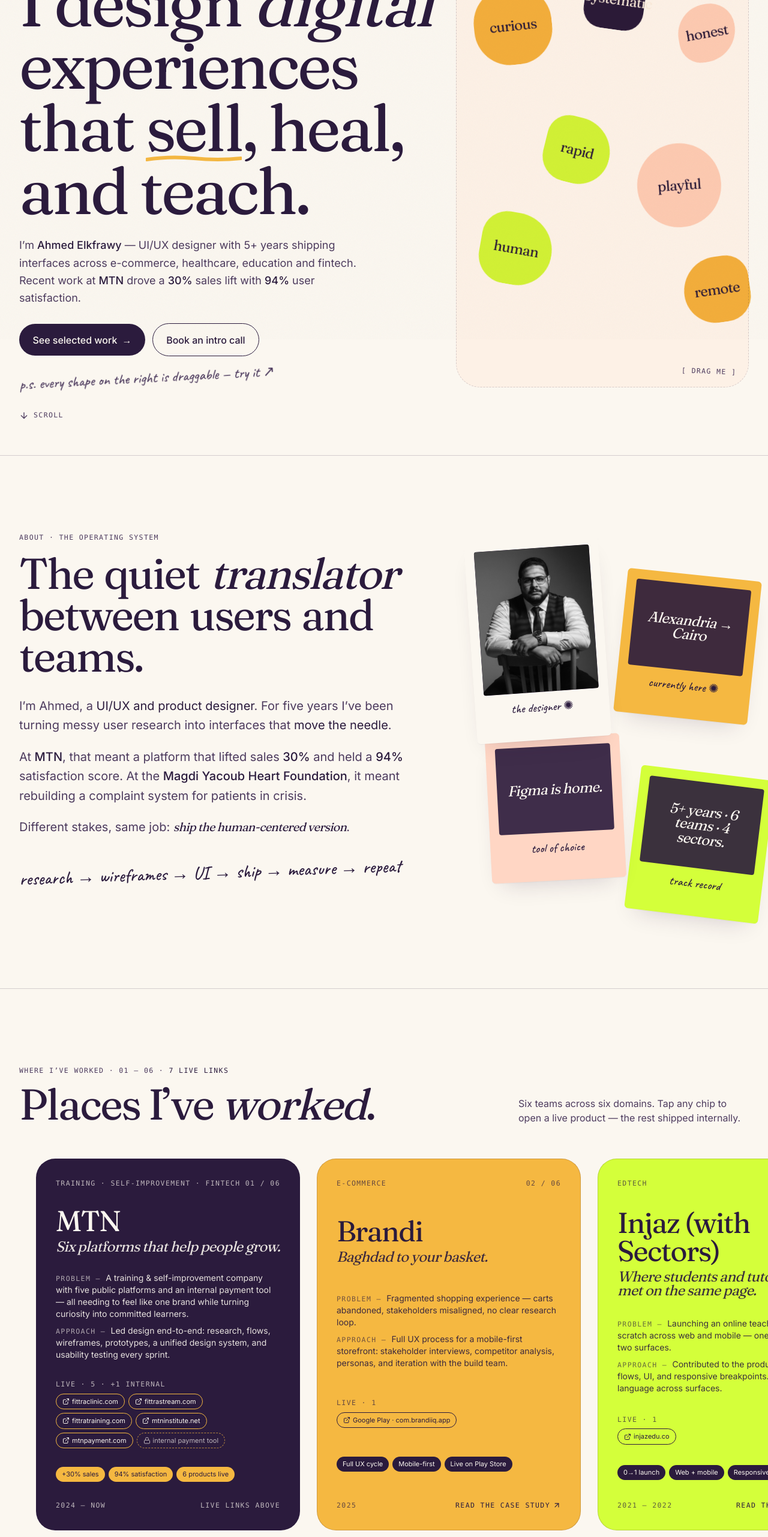
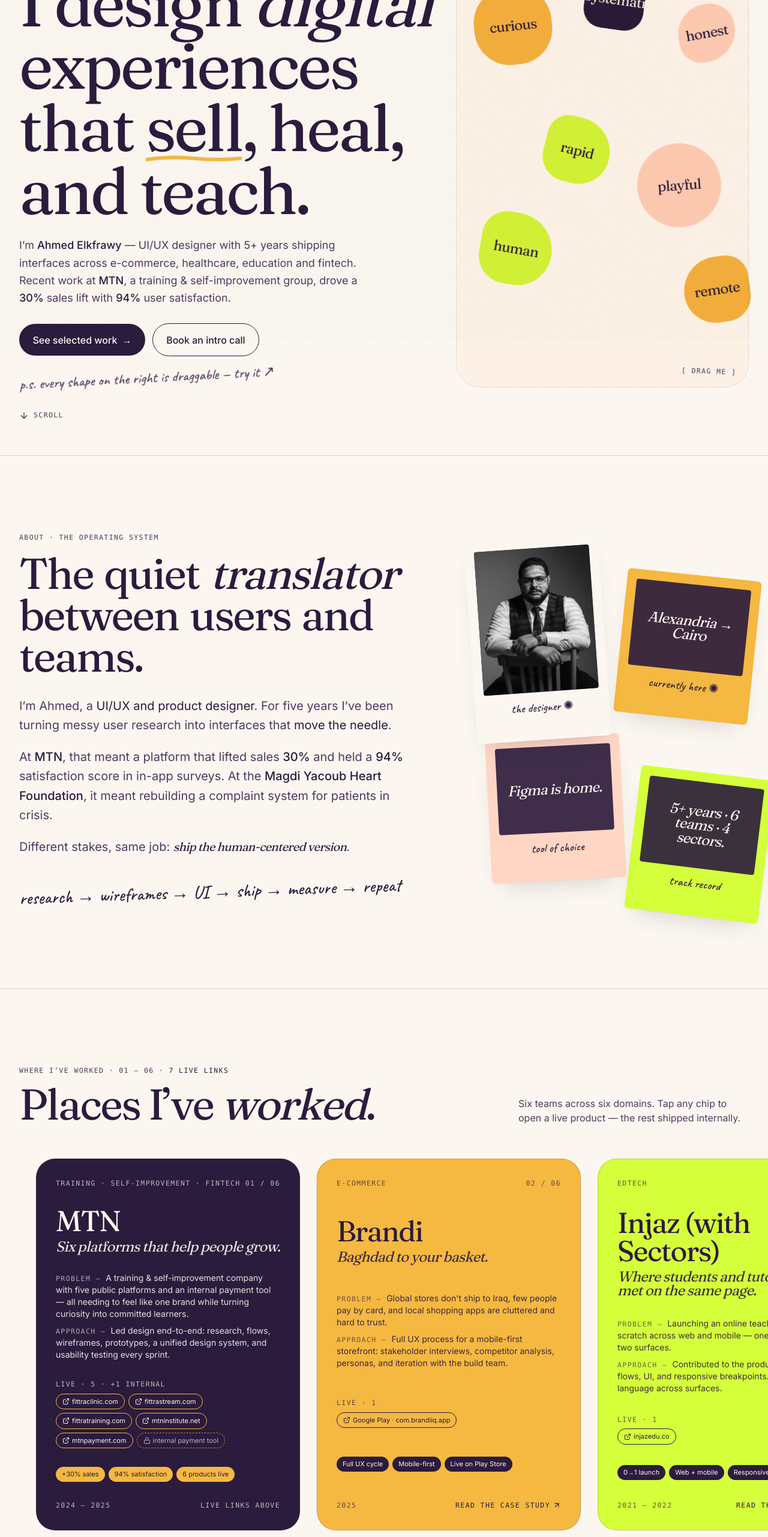
Before and after one commit to ahmedelkfrawy4/ahmed-portfolio, a Next.js app: page / in a window 1280 px wide. Shown: the part 234-2797 px from the top of the page at 60% size. Built offline with nearby package versions, Linux system fonts and the light colour scheme; no server answers.

Commit message:
Clarify MTN timeline, metrics context, internship

```diff
--- a/components/AboutPreview.tsx
+++ b/components/AboutPreview.tsx
@@ -88,7 +88,7 @@ export default function AboutPreview() {
               At <span className="text-[var(--color-fg)] font-medium">MTN</span>, that
               meant a platform that lifted sales <span className="text-[var(--color-fg)] font-medium">30%</span>{" "}
               and held a <span className="text-[var(--color-fg)] font-medium">94%</span>{" "}
-              satisfaction score. At the{" "}
+              satisfaction score in in-app surveys. At the{" "}
               <span className="text-[var(--color-fg)] font-medium">Magdi Yacoub Heart Foundation</span>,
               it meant rebuilding a complaint system for patients in crisis.
             </p>
--- a/components/Hero.tsx
+++ b/components/Hero.tsx
@@ -275,7 +275,8 @@ export default function Hero() {
             I&rsquo;m <span className="text-[var(--color-fg)] font-medium">Ahmed Elkfrawy</span>
             &nbsp;— UI/UX designer with 5+ years shipping interfaces across
             e-commerce, healthcare, education and fintech. Recent work at{" "}
-            <span className="text-[var(--color-fg)] font-medium">MTN</span> drove
+            <span className="text-[var(--color-fg)] font-medium">MTN</span>, a training
+            &amp; self-improvement group, drove
             a <span className="text-[var(--color-fg)] font-medium">30%</span> sales lift
             with <span className="text-[var(--color-fg)] font-medium">94%</span> user satisfaction.
           </p>
--- a/components/Process.tsx
+++ b/components/Process.tsx
@@ -31,7 +31,7 @@ const stations = [
   {
     year: "2022 – 2023",
     where: "Magdi Yacoub Heart Foundation",
-    role: "UI/UX Designer · Aswan",
+    role: "UI/UX Design Intern · Aswan",
     outcomes: [
       "Complaint management redesign",
       "OVR system",
@@ -53,7 +53,7 @@ const stations = [
     bg: "#F5B841",
   },
   {
-    year: "2024 – now",
+    year: "2024 – 2025",
     where: "MTN",
     role: "UI/UX Designer · Cairo",
     outcomes: [
@@ -80,7 +80,7 @@ const stations = [
   {
     year: "Feb 2025 – now",
     where: "Roma MPH",
-    role: "UX/UI Designer · Cairo",
+    role: "UX/UI Designer · Cairo · MTN group",
     outcomes: [
       "E-learning, e-commerce, fintech",
       "Full cycle: research → UI",
--- a/components/SelectedWork.tsx
+++ b/components/SelectedWork.tsx
@@ -49,7 +49,7 @@ const projects: Project[] = [
     bg: "#2B1B3D",
     fg: "#FBF7F0",
     accent: "#F5B841",
-    year: "2024 – now",
+    year: "2024 – 2025",
   },
   {
     n: "02",
@@ -57,7 +57,7 @@ const projects: Project[] = [
     name: "Brandi",
     pitch: "Baghdad to your basket.",
     problem:
-      "Fragmented shopping experience — carts abandoned, stakeholders misaligned, no clear research loop.",
+      "Global stores don't ship to Iraq, few people pay by card, and local shopping apps are cluttered and hard to trust.",
     solution:
       "Full UX process for a mobile-first storefront: stakeholder interviews, competitor analysis, personas, and iteration with the build team.",
     metrics: ["Full UX cycle", "Mobile-first", "Live on Play Store"],
@@ -99,7 +99,7 @@ const projects: Project[] = [
       "Patients in crisis navigating a broken complaint management system. Staff buried in paperwork.",
     solution:
       "Redesigned the complaint management system, OVR system, and patient-support mobile interface. Calm, accessible, human.",
-    metrics: ["3 products shipped", "Patient-first flows", "Pro-bono impact"],
+    metrics: ["3 products shipped", "Patient-first flows", "Internship"],
     links: [
       { label: "complaint management", href: null },
       { label: "OVR system", href: null },
@@ -117,7 +117,7 @@ const projects: Project[] = [
     name: "Roma MPH",
     pitch: "Three sectors, one design language.",
     problem:
-      "Multi-sector platforms — each with its own audience, each needing to feel coherent.",
+      "MTN's software & media arm, spun off as its own company — multi-sector platforms, each needing to feel coherent.",
     solution:
       "Executed the full design cycle from research to UI delivery across e-learning, e-commerce, and finance products. Designed Fittra Center — a global dashboard to control all Fittra platforms — and currently shipping the MTN Wallet feature.",
     metrics: ["3 sectors", "Full cycle", "Global dashboard"],
--- a/components/Services.tsx
+++ b/components/Services.tsx
@@ -223,7 +223,7 @@ export default function Services() {
           </div>
           <div className="lg:col-span-5 flex flex-col gap-3">
             <p className="text-[var(--color-fg-muted)] max-w-md">
-              Four zones, sharpened over five years across telecom,
+              Four zones, sharpened over five years across fintech,
               healthcare, e-commerce and EdTech. Each chip is draggable —
               <span className="hand text-2xl text-[var(--color-fg)]">
                 {" "}fling one ↗
--- a/components/Testimonials.tsx
+++ b/components/Testimonials.tsx
@@ -8,11 +8,11 @@ import ShinyText from "./ShinyText";
 
 const stats = [
   { value: "+30%", label: "sales lift · MTN" },
-  { value: "94%", label: "user satisfaction" },
+  { value: "94%", label: "satisfaction · in-app surveys" },
+  { value: "6", label: "products live · MTN group" },
+  { value: "5", label: "platforms · one design system" },
+  { value: "3", label: "healthcare products shipped" },
   { value: "5+", label: "years designing" },
-  { value: "6", label: "teams shipped with" },
-  { value: "4", label: "sectors covered" },
-  { value: "7", label: "stations on the train" },
 ];
 
 type Praise = {
--- a/lib/projects.ts
+++ b/lib/projects.ts
@@ -145,7 +145,7 @@ export const projects: Project[] = [
       "Iterated wireframes with foundation stakeholders, then high-fidelity",
       "Hand-off with usage guidelines for the in-house team",
     ],
-    outcomes: ["3 products shipped", "Patient-first flows", "Pro-bono impact"],
+    outcomes: ["3 products shipped", "Patient-first flows", "Internship"],
     hero: { bg: "#FFD6C4", fg: "#2B1B3D", accent: "#2B1B3D" },
     mockups: [
       { label: "Complaint flow", type: "phone" },
```
